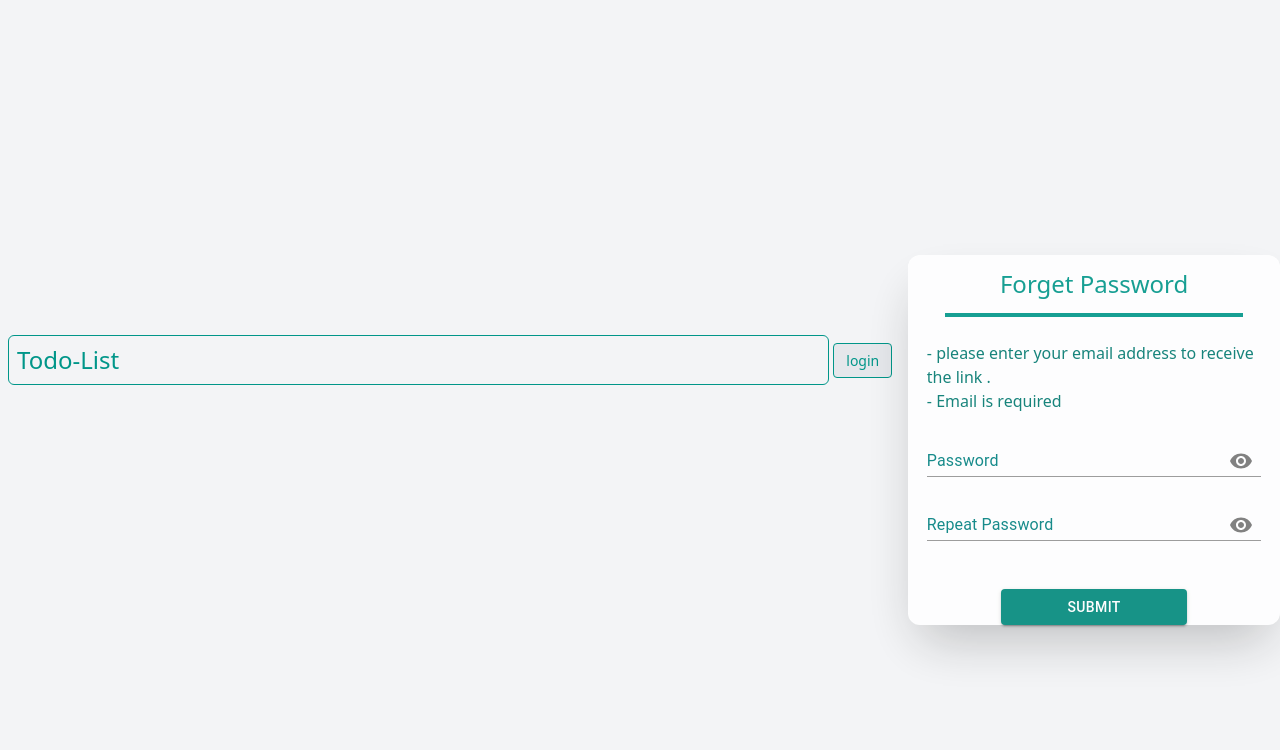
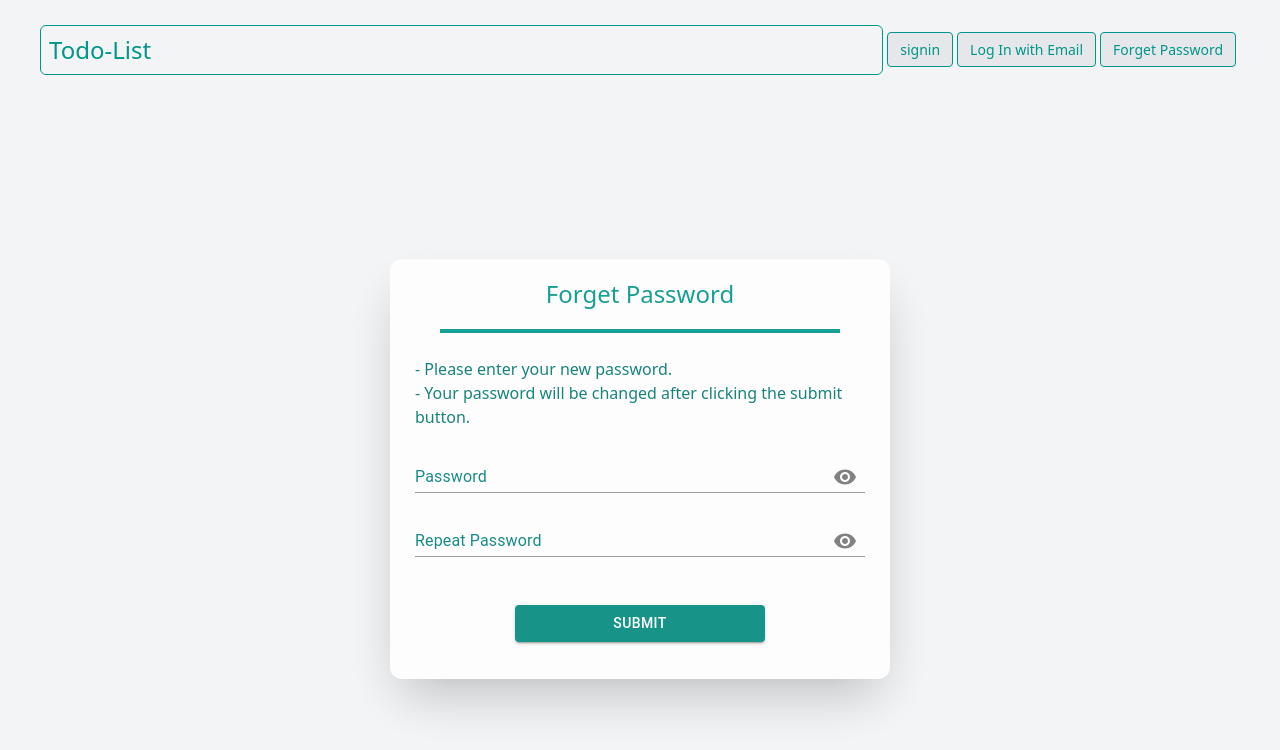
Before and after one commit to TodoListHub/TL-Front, a Next.js app: page /reset-password in a window 1280 px wide. Shown: the top 750 px of the page. Built offline with nearby package versions, Linux system fonts and the light colour scheme; what @mui/material-nextjs would draw is missing.

Commit message:
reset password implementation completed

```diff
--- a/src/app/forget-password/component/ForgetPasswordFrame.tsx
+++ b/src/app/forget-password/component/ForgetPasswordFrame.tsx
@@ -3,11 +3,9 @@ import { Button, TextField } from "@mui/material";
 import { teal } from "@mui/material/colors";
 import useAuthStore from "@/Store/useAuthStore";
 import axios from "axios";
-import { useRouter } from "next/navigation";
 export default function ForgetPasswordFrame () {
 
     const {email , setEmail} = useAuthStore();
-    const router = useRouter()
 
     const onChangehandler = (event: React.ChangeEvent<HTMLInputElement>)=>{
         setEmail(event.target?.value)
@@ -24,16 +22,15 @@ export default function ForgetPasswordFrame () {
         }
 
         try {
+            const response = await axios.post("https://tl-backend-production.up.railway.app/reset-password" , Email , {
+                headers : {"Content-Type": "application/json"},
+                withCredentials:true
 
-            const response = await axios.post("https://tl-backend-production.up.railway.app/reset-password" , Email , {
-                headers : {
-                    "Content-Type": "application/json"
-                }
             })
             // Show success message or response data message
             alert(response.data.message || "Registration successful!");
             console.log("Registration successful!")
-            router.push("/reset-password")
+            return
 
 
         } catch (error) {
--- a/src/app/login/component/Navbar.tsx
+++ b/src/app/login/component/Navbar.tsx
@@ -32,6 +32,7 @@ export default function Navbar({ option1 }: { option1: string }) {
     case "/login":
     case "/forget-password":
     case "/loginwithemail":
+      case "/reset-password":
       menuItems = (
         <>
           <li>
--- a/src/app/reset-password/component/ResetPasswordFrame.tsx
+++ b/src/app/reset-password/component/ResetPasswordFrame.tsx
@@ -1,31 +1,65 @@
+"use client";
 import InputPassword from "@/app/login/component/InputPassword";
 import InputPasswordRepeat from "@/app/login/component/InputPasswordRepeat";
 import { Button } from "@mui/material";
 import { teal } from "@mui/material/colors";
+import axios from "axios";
+import useAuthStore from "@/Store/useAuthStore";
+
+export default function ResetPasswordFrame() {
+
+    const {password , repeatPassword } = useAuthStore()
 
 
-export default function ResetPasswordFrame(){
+    const onClickHandler = async () => {
+        if (password.trim() === "" || repeatPassword.trim() === "") {
+            alert("Please fill in both password fields.");
+            return;
+        }
 
-    return(
-        <div className="h-[370px] w-[500px] mt-20 bg-white opacity-90 shadow-2xl border-zinc-300 rounded-xl flex flex-col items-center">
-            <div className=" text-teal-600  w-full h-[70px] flex justify-center items-center rounded-t-xl text-2xl hover:scale-95 hover:rounded-xl duration-500">
+        if (password !== repeatPassword) {
+            alert("Passwords do not match!");
+            return;
+        }
+
+        console.log(password)
+
+        try {
+             await axios.put(
+                "https://tl-backend-production.up.railway.app/reset-password",
+                {newPassword: password },
+                {
+                    headers: { "Content-Type": "application/json" },
+                    withCredentials: true
+                }
+            );
+
+            alert("Password has been successfully reset!");
+        } catch (error: unknown) {
+            console.error("Error resetting password:", error);
+            alert("Failed to reset password. Please try again.");
+        }
+    };
+
+    return (
+        <div className="h-[420px] w-[500px] mt-20 bg-white opacity-90 shadow-2xl border-zinc-300 rounded-xl flex flex-col items-center">
+            <div className="text-teal-600 w-full h-[70px] flex justify-center items-center rounded-t-xl text-2xl hover:scale-95 hover:rounded-xl duration-500">
                 Forget Password
             </div>
             <hr className="text-teal-600 mb-2 border-2 w-[80%]" />
             <p className="text-teal-700 w-[90%] pt-4">
-                - please enter your email address to receive the link . <br/>
-                - Email is required
+                - Please enter your new password. <br />
+                - Your password will be changed after clicking the submit button.
             </p>
 
-
-            <InputPassword title="Password"/>
-            <InputPasswordRepeat title="Repeat Password"/>
-            <Button sx={{ width: "50%", marginTop: 6  , background : teal[600] ,"&:hover": { bgcolor: teal[400] } }}
-                    variant="contained"
-                    >
-                    Submit
+            <InputPassword title="Password"  />
+            <InputPasswordRepeat title="Repeat Password" />
+            <Button
+                sx={{ width: "50%", marginTop: 6, background: teal[600], "&:hover": { bgcolor: teal[400] } }}
+                variant="contained"
+                onClick={onClickHandler}>
+                Submit
             </Button>
-
         </div>
-    )
+    );
 }
--- a/src/app/reset-password/page.tsx
+++ b/src/app/reset-password/page.tsx
@@ -4,8 +4,8 @@ import ResetPasswordFrame from "./component/ResetPasswordFrame";
 export default function ResetPasswordMainFrame(){
 
     return(
-        <div className="w-screen h-screen bg-gray-100 flex place-items-center justify-center">
-            <Navbar option1="login"/>
+        <div className="w-screen h-screen bg-gray-100 flex flex-col place-items-center ">
+            <Navbar option1="signin"/>
             <ResetPasswordFrame />
 
         </div>
```
